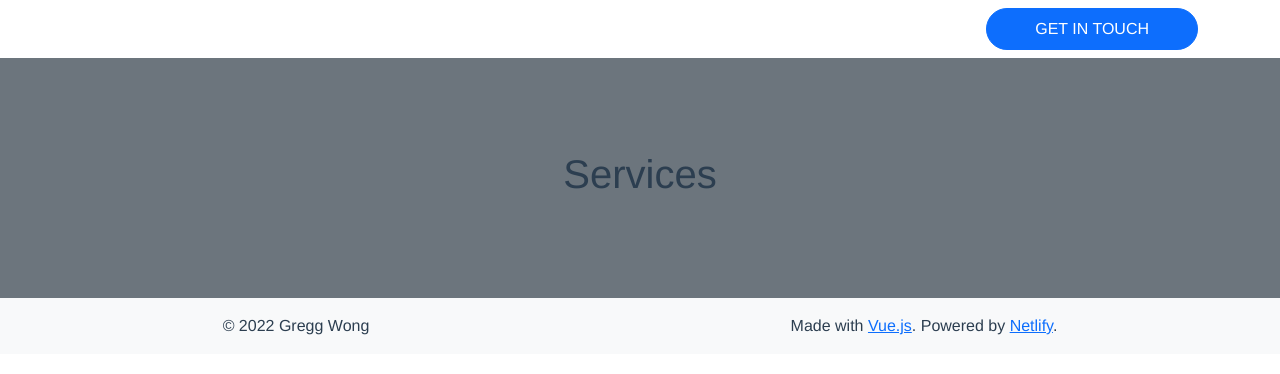
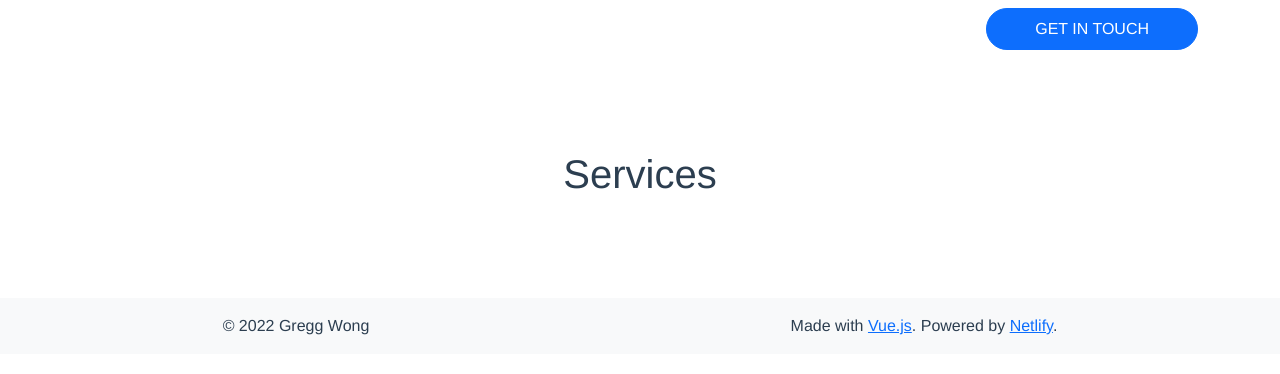
Before and after one commit to Jon-Mykal/personal-website, a Vue app: page /services in a window 1280 px wide. Shown: the top 374 px of the page. Built offline with nearby package versions, Linux system fonts and the light colour scheme.

Commit message:
Add colour classes

```diff
--- a/src/components/Hero.vue
+++ b/src/components/Hero.vue
@@ -1,5 +1,5 @@
 <template>
-        <section class="bg-secondary hero-main d-flex justify-content-center align-items-center">
+        <section class="gw--bg-main-blue hero-main d-flex justify-content-center align-items-center">
             <h1>{{pageTitle}}</h1>
         </section>
 </template>
```
